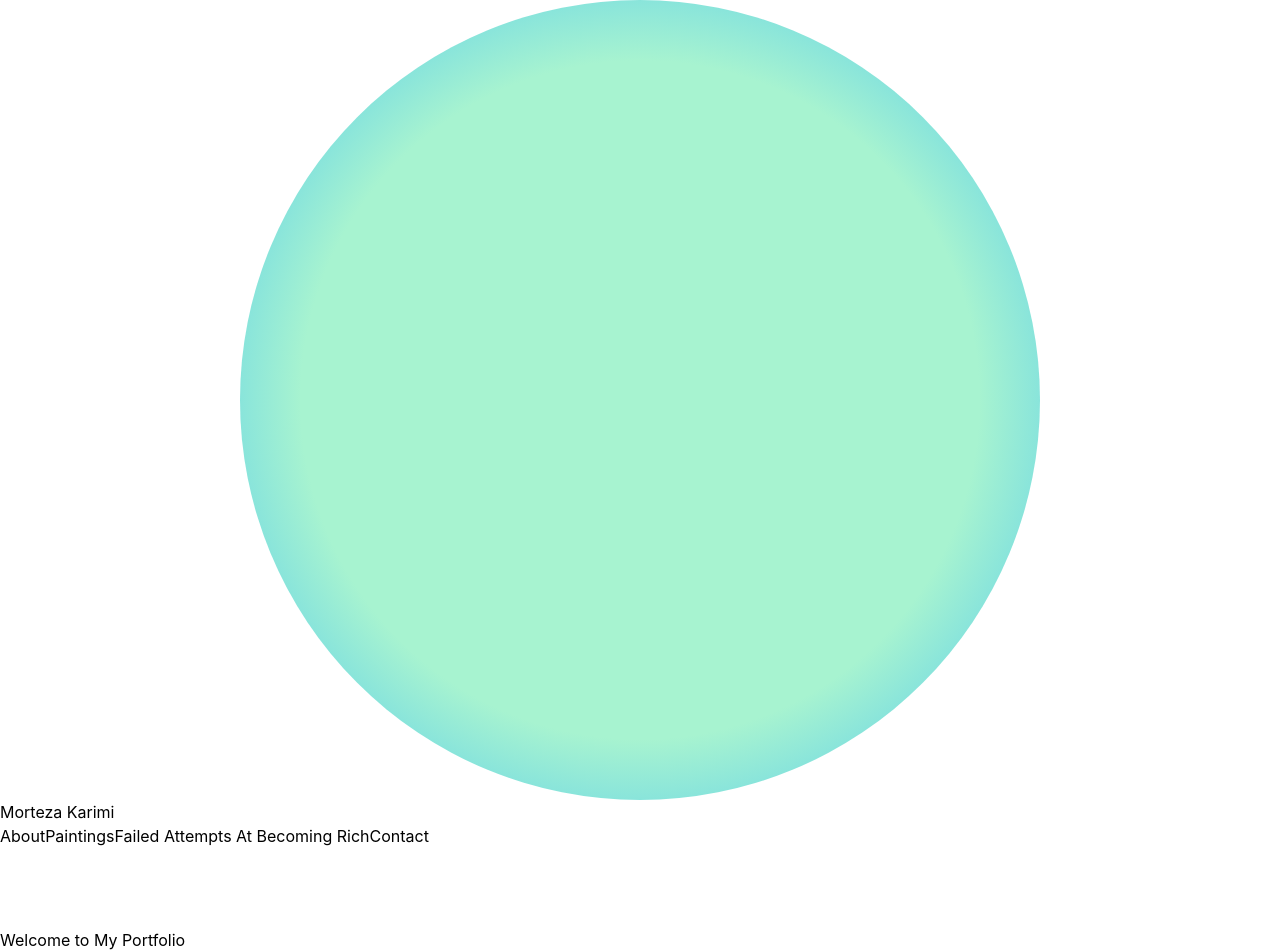
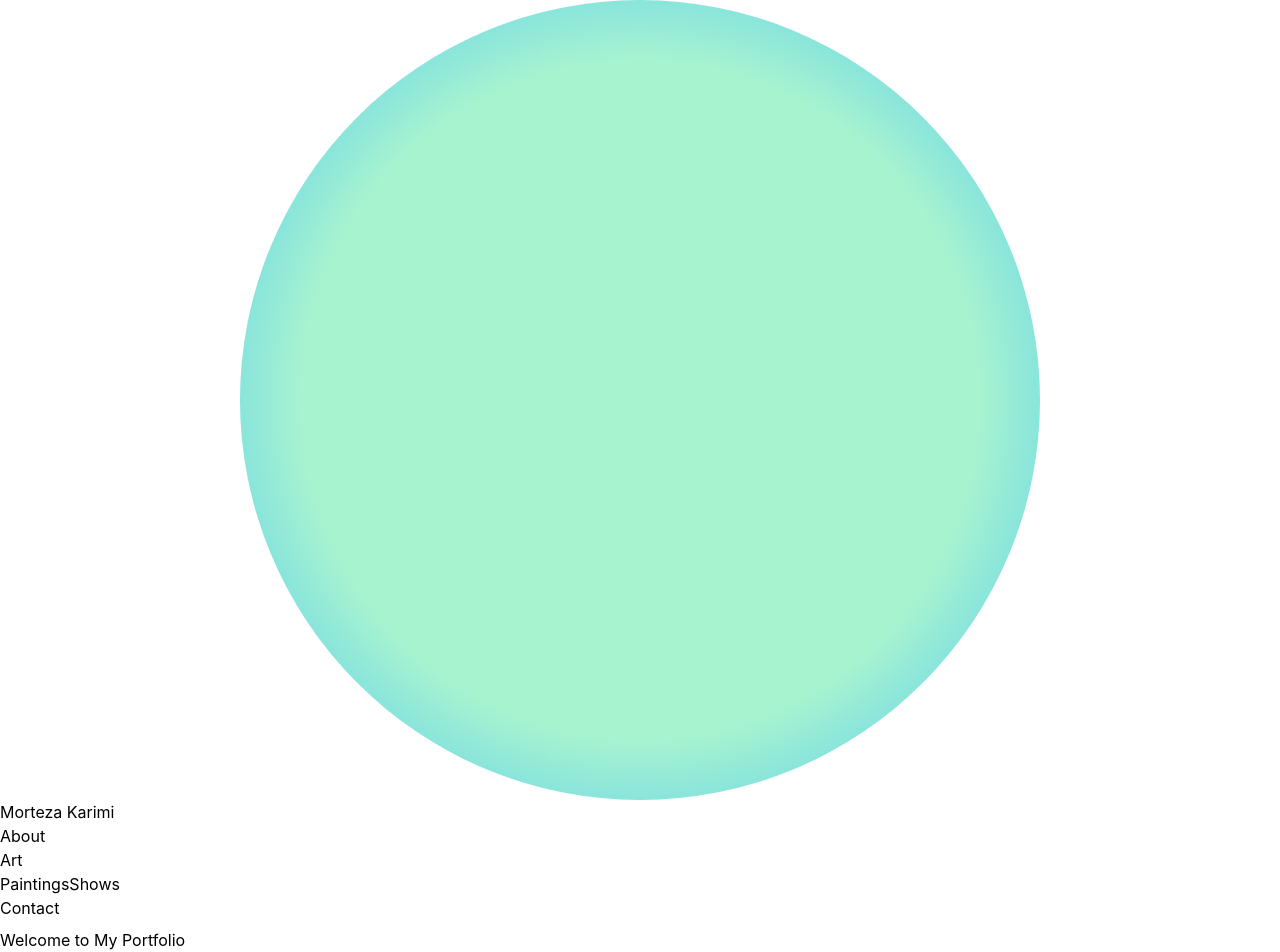
Before and after one commit to karimi/portfolio, a Vue app: page / in a window 1280 px wide. Shown: the top 952 px of the page. Built offline with nearby package versions, Linux system fonts and the light colour scheme.

Commit message:
Add sub menus

```diff
--- a/src/App.vue
+++ b/src/App.vue
@@ -6,13 +6,17 @@ const headerHeight = ref('64px');
 
 const links = [
   { href: '/', label: 'About' },
-  { href: '/paintings', label: 'Paintings' },
-  { href: '#', label: 'Failed Attempts At Becoming Rich' },
-  { href: '#', label: 'Contact' }
+  { href: '#', label: 'Art', children: [
+    // { href: '/art/things', label: 'Things' },
+    { href: '/art/paintings', label: 'Paintings' },
+    { href: '/art/shows', label: 'Shows' }
+  ]},
+  // { href: '#', label: 'Failed Attempts At Becoming Rich' },
+  { href: '#', label: 'Contact'}
 ];
 
 watch(showMenu, (val) => {
-  headerHeight.value = val ? '220px' : '64px'; // Adjust height as needed for menu items
+  headerHeight.value = val ? '220px' : '64px';
 });
 
 // Circle position
@@ -62,11 +66,36 @@ onUnmounted(() => {
       class="fixed top-0 left-0 w-full z-50 bg-transparent transition-all duration-300"
       :style="{ height: headerHeight }"
     >
-      <div class="flex items-center justify-between px-6 py-4 h-[64px]">
+      <div class="flex items-start justify-between px-6 py-4 h-[64px]">
         <div class="text-xl font-bold">Morteza Karimi</div>
-        <nav class="hidden md:flex space-x-6">
+        <nav class="hidden md:flex space-x-6 relative">
           <template v-for="link in links" :key="link.label">
-            <a :href="link.href" class="text-gray-700 hover:text-blue-600">{{ link.label }}</a>
+            <div
+              class="flex flex-col items-center group relative"
+              @mouseenter="link.children && (headerHeight = '110px')"
+              @mouseleave="link.children && (headerHeight = '64px')"
+            >
+              <a
+                :href="link.href"
+                class="text-gray-700 px-2 py-1 transition-colors duration-200"
+                :class="link.children ? 'group-hover:text-blue-600' : 'hover:text-blue-600'"
+              >
+                {{ link.label }}
+              </a>
+              <div
+                v-if="link.children"
+                class="flex space-x-4 mt-1 opacity-0 pointer-events-none group-hover:opacity-100 group-hover:pointer-events-auto transition-opacity duration-200"
+              >
+                <a
+                  v-for="child in link.children"
+                  :key="child.label"
+                  :href="child.href"
+                  class="text-gray-700 hover:text-blue-600 whitespace-nowrap px-2 py-1"
+                >
+                  {{ child.label }}
+                </a>
+              </div>
+            </div>
           </template>
         </nav>
         <button class="md:hidden flex items-center text-gray-700" @click="showMenu = !showMenu">
@@ -82,11 +111,23 @@ onUnmounted(() => {
           class="md:hidden px-6 pb-4"
           style="overflow: hidden;"
         >
-          <nav class="flex flex-col space-y-2">
-            <template v-for="link in links" :key="link.label">
-              <a :href="link.href" class="text-gray-700 hover:text-blue-600">{{ link.label }}</a>
-            </template>
-          </nav>
+            <nav class="flex flex-col space-y-2">
+                <template v-for="link in links" :key="link.label">
+                <div>
+                  <a :href="link.href" class="text-gray-700 hover:text-blue-600 block">{{ link.label }}</a>
+                  <div v-if="link.children" class="flex flex-col space-y-1 pl-2 mt-1">
+                  <a
+                    v-for="child in link.children"
+                    :key="child.label"
+                    :href="child.href"
+                    class="text-gray-700 hover:text-blue-600 block font-extralight"
+                  >
+                    {{ child.label }}
+                  </a>
+                  </div>
+                </div>
+                </template>
+            </nav>
         </div>
       </transition>
       <!-- Header separator -->
--- a/src/router/index.ts
+++ b/src/router/index.ts
@@ -8,7 +8,7 @@ const routes: Array<RouteRecordRaw> = [
   },
 
    {
-    path: '/paintings',
+    path: '/art/paintings',
     name: 'Paintings',
     component: () => import('../views/paintings.vue'),
   },
```
